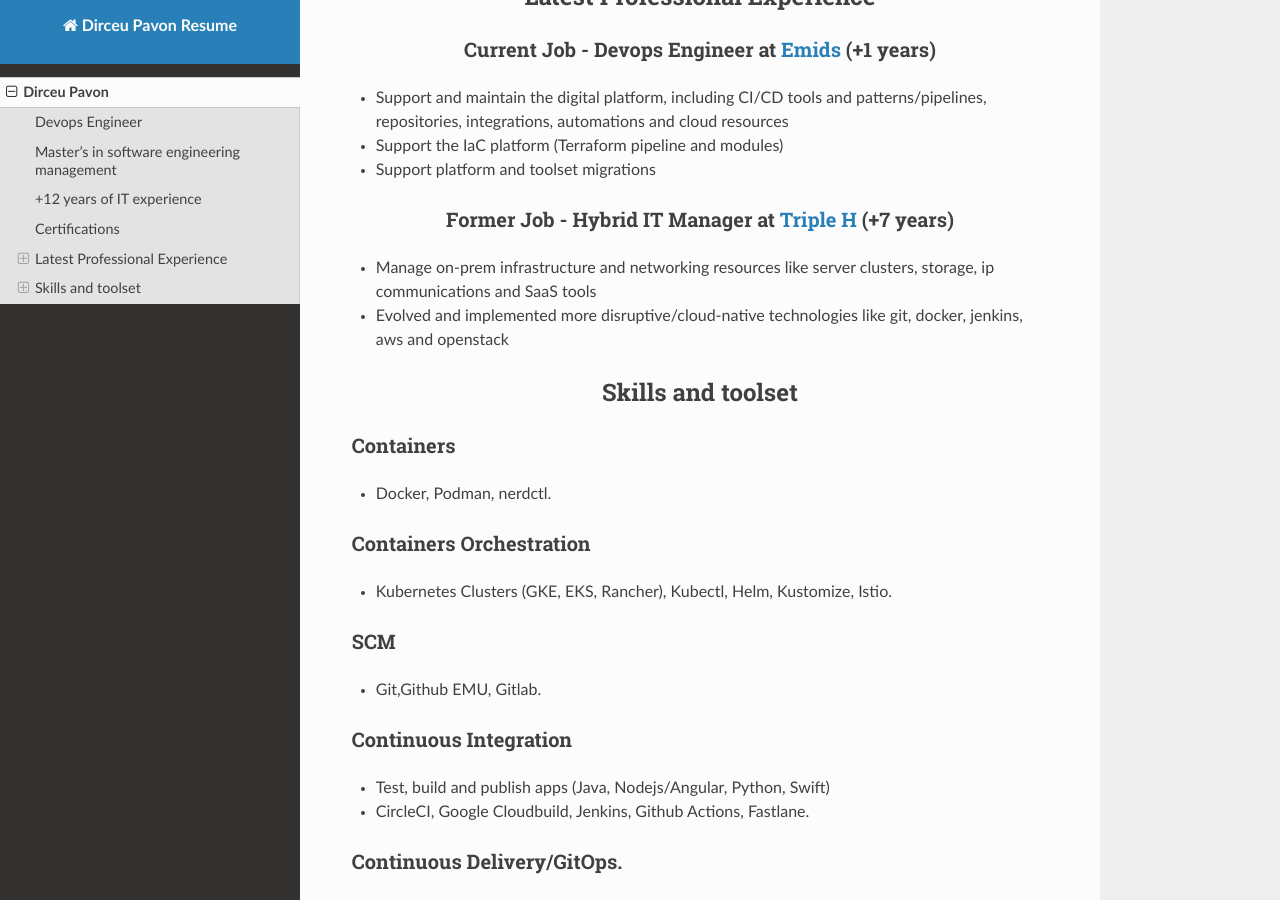
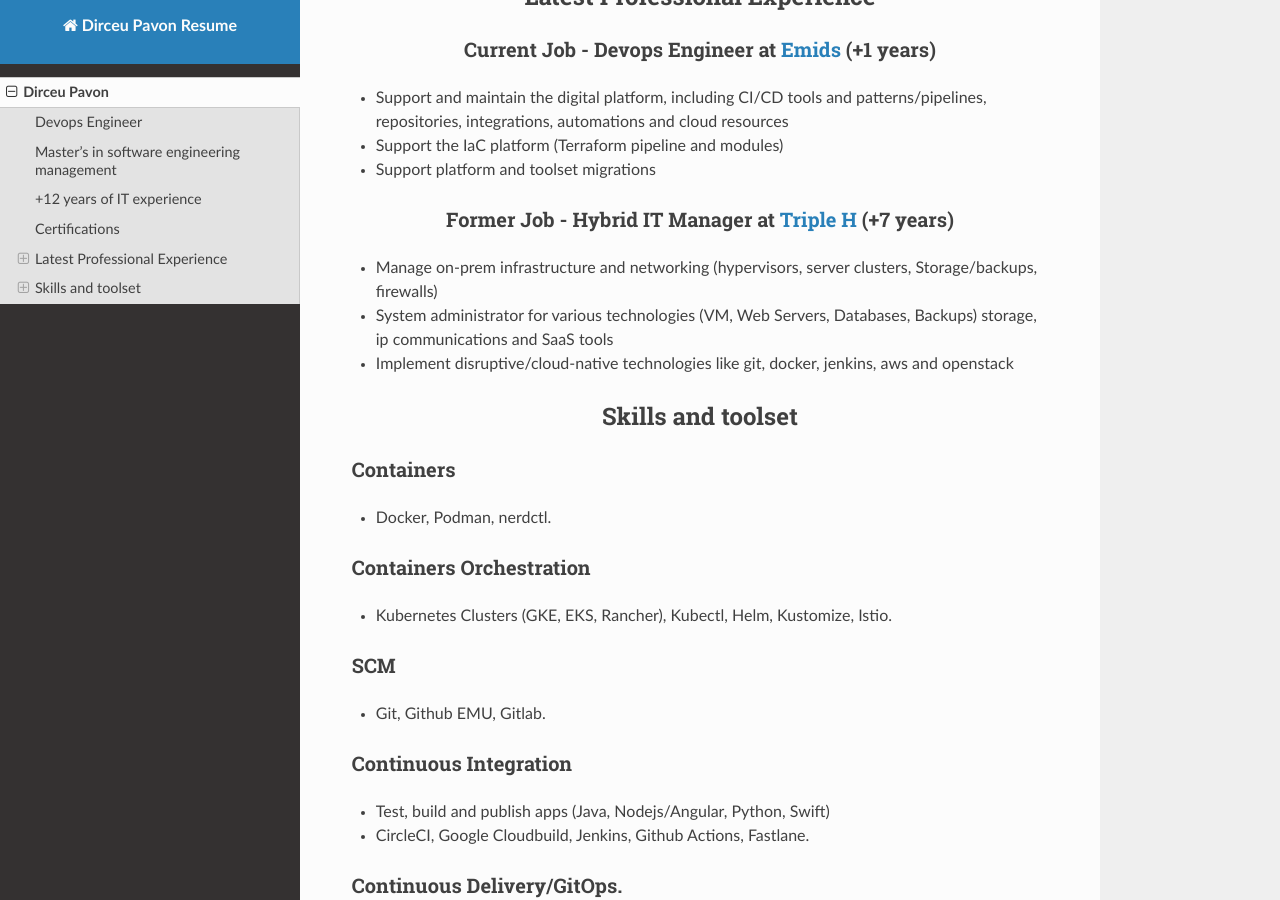
Before and after one commit to dirceubb/resume, an MkDocs documentation site: the page built from resume/index.md, in a window 1280 px wide and 900 px high, scrolled down 500 px. Built offline with MkDocs 1.6.1, drawn with Linux system fonts in a browser that asks for light colours; nearby versions of some CDN libraries.

Commit message:
Update index.md

```diff
--- a/resume/index.md
+++ b/resume/index.md
@@ -12,9 +12,10 @@
 - Support the IaC platform (Terraform pipeline and modules)
 - Support platform and toolset migrations
 ### <center> Former Job - Hybrid IT Manager at [Triple H](https://www.linkedin.com/company/triple-h-produce-usa) (+7 years) </center>
-- Manage on-prem infrastructure and networking resources like server clusters,
+- Manage on-prem infrastructure and networking (hypervisors, server clusters, Storage/backups, firewalls)
+- System administrator for various technologies (VM, Web Servers, Databases, Backups)
 storage, ip communications and SaaS tools
-- Evolved and implemented more disruptive/cloud-native technologies like git, docker,
+- Implement disruptive/cloud-native technologies like git, docker,
 jenkins, aws and openstack
 
 ## <center> Skills and toolset </center>
@@ -23,7 +24,7 @@
 ### Containers Orchestration
 - Kubernetes Clusters (GKE, EKS, Rancher), Kubectl, Helm, Kustomize, Istio.
 ### SCM
-- Git,Github EMU, Gitlab.
+- Git, Github EMU, Gitlab.
 ### Continuous Integration
 - Test, build and publish apps (Java, Nodejs/Angular, Python, Swift)
 - CircleCI, Google Cloudbuild, Jenkins, Github Actions, Fastlane.
```
